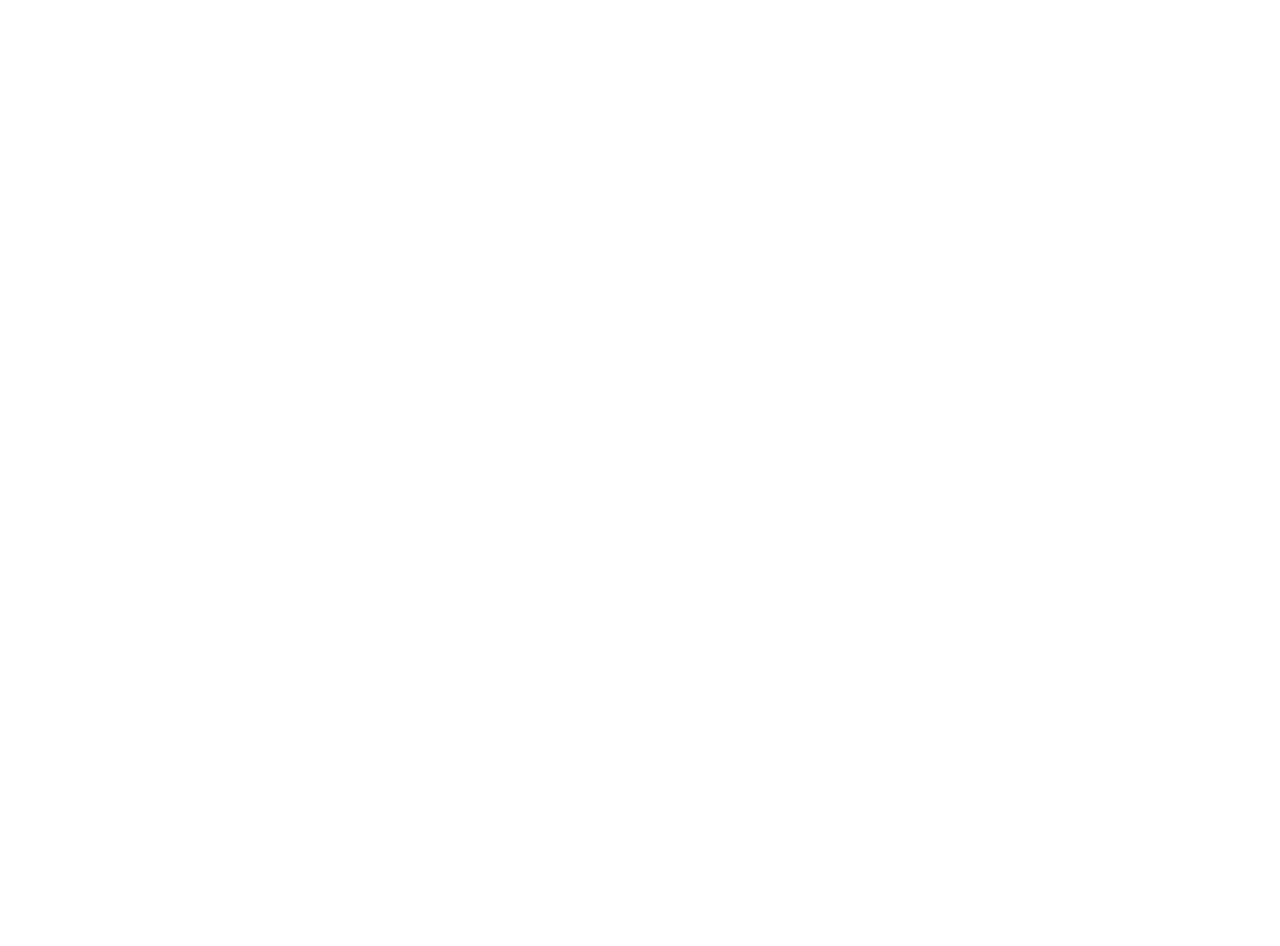
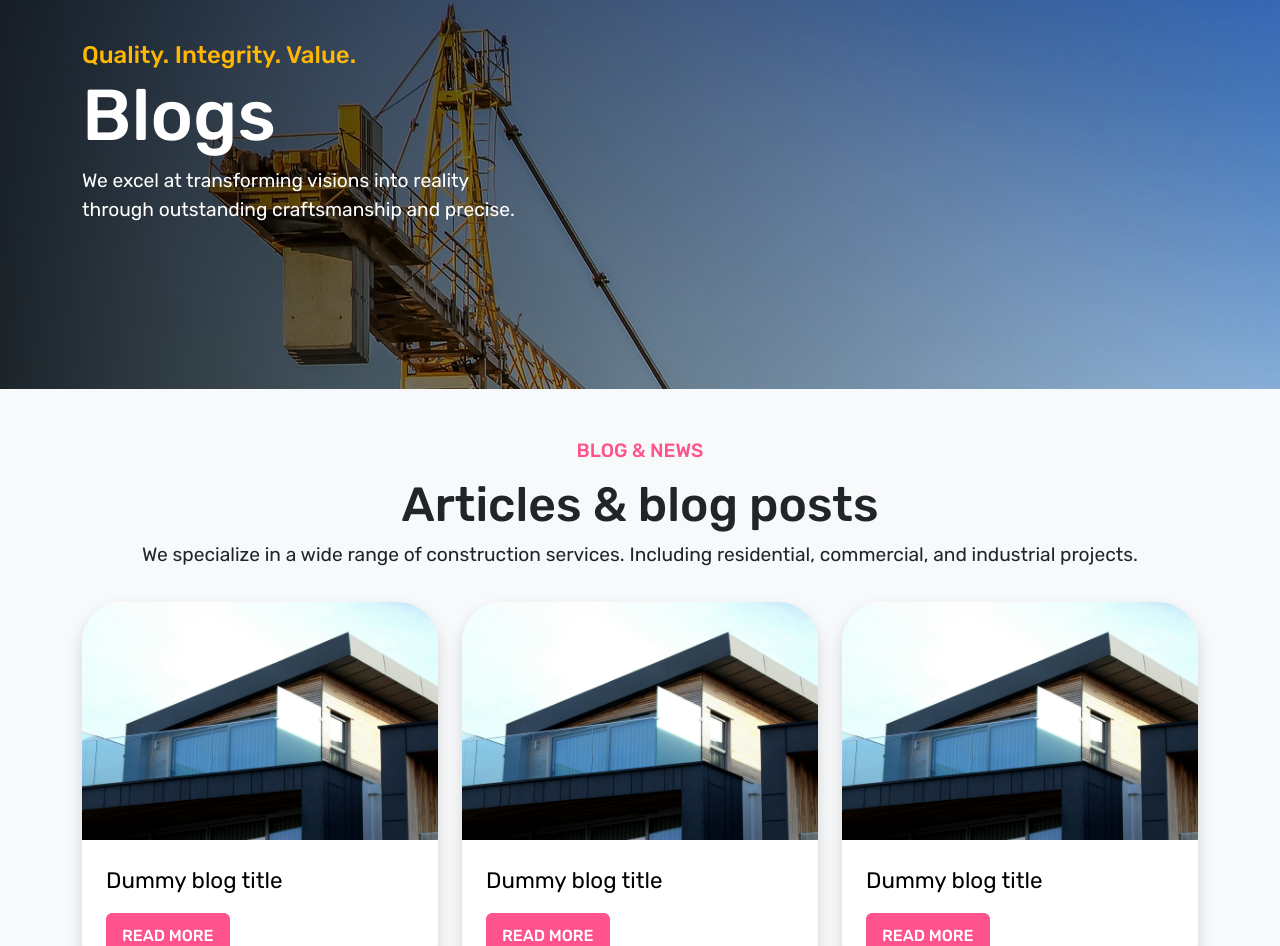
Before and after one commit to Ccangaro747/frontend_construction_react, a React (Vite) app: page /blogs in a window 1280 px wide. Before the commit this address had no page. Shown: the part 199-1145 px from the top of the page. Before the commit the page ends 800 px from the top, so only its background shows below. Built offline with nearby package versions, Linux system fonts and the light colour scheme.

Commit message:
Agregar sección Blogs

```diff
--- a/src/App.jsx
+++ b/src/App.jsx
@@ -5,6 +5,7 @@
 import './assets/css/style.scss';
 import Services from "./components/frontend/Services";
 import Projects from "./components/frontend/Projects";
+import Blogs from "./components/frontend/Blogs";
 
 function App() {
   return (
@@ -15,6 +16,7 @@
           <Route path="/about" element={<About />} />
           <Route path="/services" element={<Services />} />
           <Route path="/projects" element={<Projects />} />
+          <Route path="/blogs" element={<Blogs />} />
         </Routes>
       </BrowserRouter>
     </>
--- a/src/components/common/Header.jsx
+++ b/src/components/common/Header.jsx
@@ -24,7 +24,7 @@
               <Nav.Link href="/projects" className="nav-link">
                 Our Projects
               </Nav.Link>
-              <Nav.Link href="#" className="nav-link">
+              <Nav.Link href="/blogs" className="nav-link">
                 Blogs
               </Nav.Link>
               <Nav.Link href="#" className="nav-link">
--- /dev/null
+++ b/src/components/frontend/Blogs.jsx
@@ -0,0 +1,88 @@
+import Footer from "../common/Footer";
+import Header from "../common/Header";
+import Hero from "../common/Hero";
+import BlogImg from "../../assets/images/construction3.jpg";
+
+const Blogs = () => {
+  return (
+    <>
+      <Header />
+      <main>
+      <Hero
+          preHeading="Quality. Integrity. Value."
+          heading="Blogs"
+          text="We excel at transforming visions into reality <br /> through
+            outstanding craftsmanship and precise."
+        />
+      </main>
+      <section className="section-6 bg-light py-5">
+          <div className="container">
+            <div className="section-header text-center">
+              <span>Blog & News</span>
+              <h2>Articles & blog posts</h2>
+              <p>
+                We specialize in a wide range of construction services.
+                Including residential, commercial, and industrial projects.
+              </p>
+            </div>
+            <div className="row pt-3">
+              <div className="col-md-4">
+                <div className="card shadow border-0">
+                  <div className="card-img-top">
+                    <img src={BlogImg} alt="" className="w-100" />
+                  </div>
+                  <div className="card-body p-4">
+                    <div className="mb-3">
+                      <a href="" className="title">
+                        Dummy blog title
+                      </a>
+                    </div>
+                    <a href="" className="btn btn-primary small">
+                      Read More
+                    </a>
+                  </div>
+                </div>
+              </div>
+              <div className="col-md-4">
+                <div className="card shadow border-0">
+                  <div className="card-img-top">
+                    <img src={BlogImg} alt="" className="w-100" />
+                  </div>
+                  <div className="card-body p-4">
+                    <div className="mb-3">
+                      <a href="" className="title">
+                        Dummy blog title
+                      </a>
+                    </div>
+                    <a href="" className="btn btn-primary small">
+                      Read More
+                    </a>
+                  </div>
+                </div>
+              </div>
+              <div className="col-md-4">
+                <div className="card shadow border-0">
+                  <div className="card-img-top">
+                    <img src={BlogImg} alt="" className="w-100" />
+                  </div>
+                  <div className="card-body p-4">
+                    <div className="mb-3">
+                      <a href="" className="title">
+                        Dummy blog title
+                      </a>
+                    </div>
+                    <a href="" className="btn btn-primary small">
+                      Read More
+                    </a>
+                  </div>
+                </div>
+              </div>
+            </div>
+          </div>
+        </section>
+      <Footer />
+    </>
+  );
+};
+
+export default Blogs;
```
